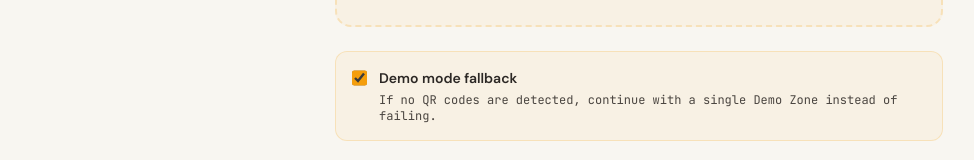
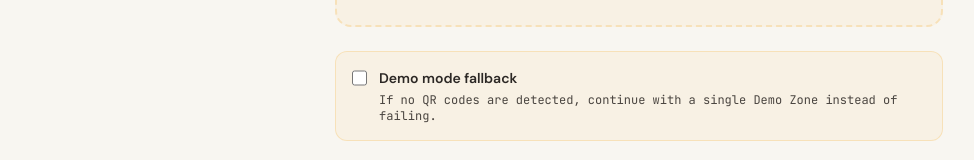
Before and after one commit to HavishKolavennu/StructIQ, a React (Vite) app in the folder frontend/: page / in a window 1280 px wide. Shown: the part 585-745 px from the top of the page, without its empty margins (1-975 px from the left). Built offline with nearby package versions, Linux system fonts and the light colour scheme; no server answers.

Commit message:
Disable default demo mode

```diff
--- a/frontend/src/components/upload/UploadView.jsx
+++ b/frontend/src/components/upload/UploadView.jsx
@@ -5,7 +5,7 @@ import ProcessingStatus from './ProcessingStatus'
 
 export default function UploadView({ onComplete }) {
   const [file, setFile] = useState(null)
-  const [demoMode, setDemoMode] = useState(true)
+  const [demoMode, setDemoMode] = useState(false)
   const [jobId, setJobId] = useState(null)
   const [uploading, setUploading] = useState(false)
   const [uploadError, setUploadError] = useState(null)
```
